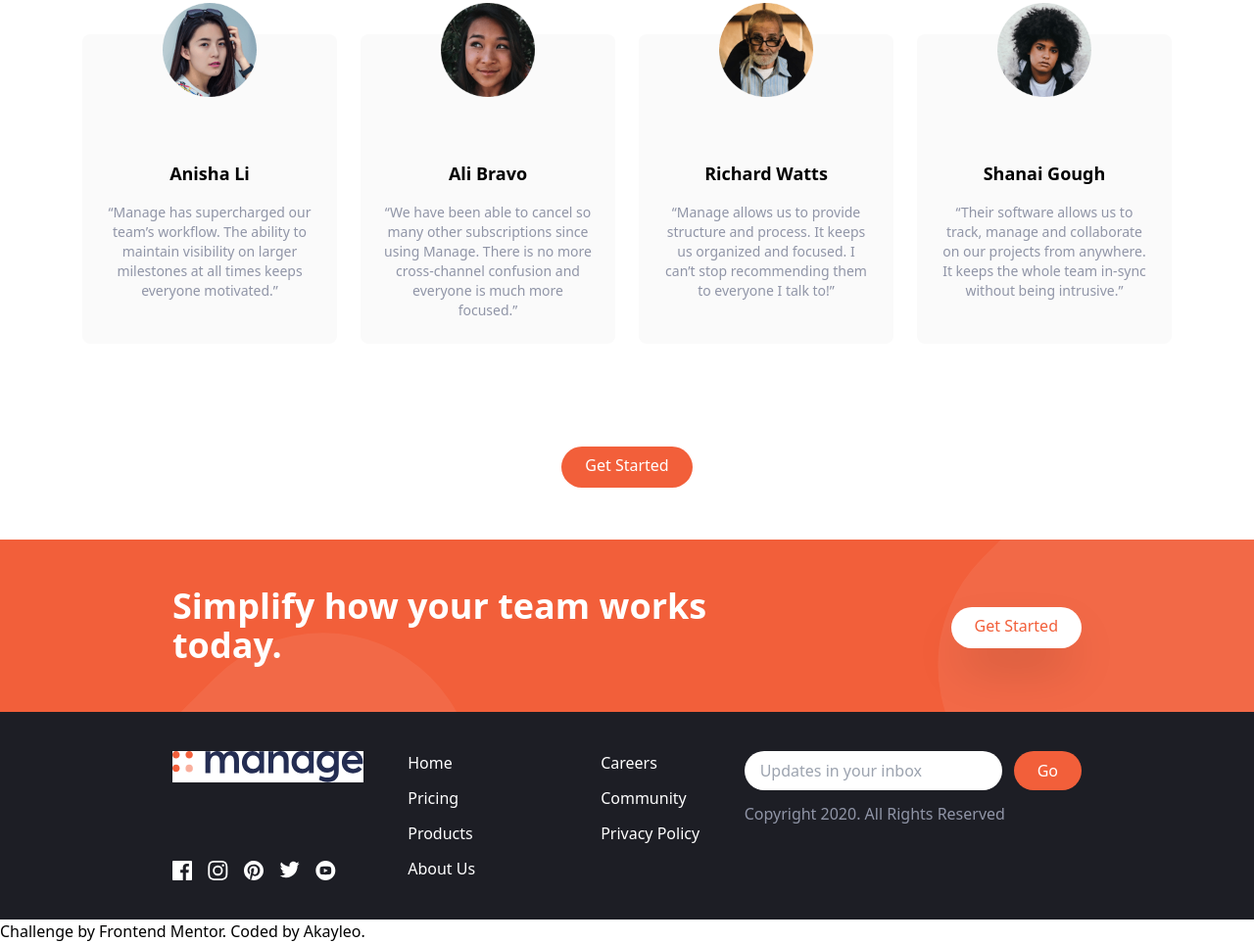
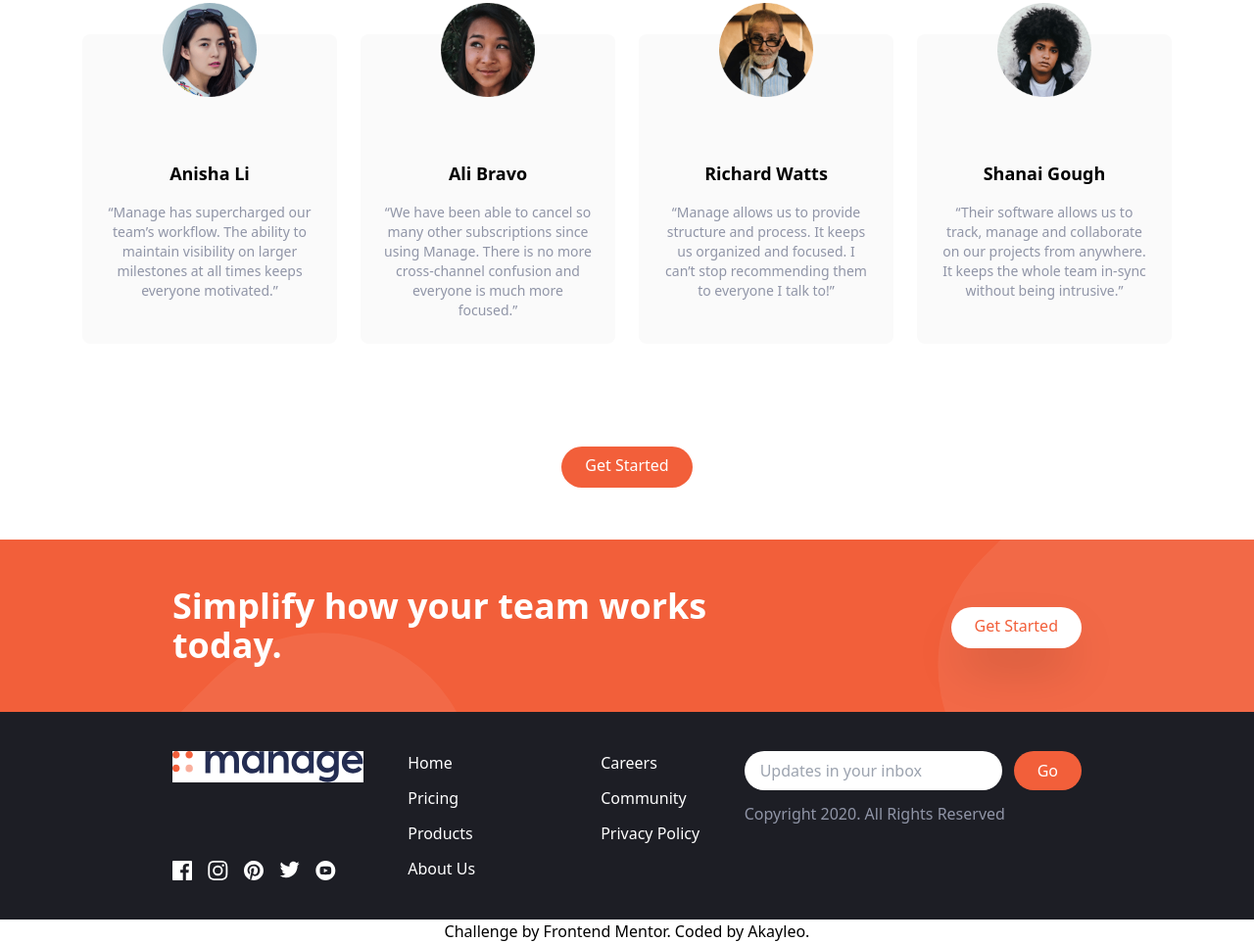
Before and after one commit to Akayleo/manage-landing-page, a website: page index.html in a window 1280 px wide. Shown: the part 1369-2332 px from the top of the page at 98% size. Drawn offline with Linux system fonts and the light colour scheme; files whose address does not match are found by name.

Commit message:
second commit

```diff
--- a/index.html
+++ b/index.html
@@ -309,8 +309,8 @@
 </body>
 
 
-<div class="attribution">
-  Challenge by <a href="https://www.frontendmentor.io?ref=challenge" target="_blank">Frontend Mentor</a>.
+<div class="attribution text-center align-center font-11px">
+  Challenge by <a href="https://www.frontendmentor.io?ref=challenge" class="text-blue" target="_blank">Frontend Mentor</a>.
   Coded by <a href="https://www.github.com/Akayleo">Akayleo</a>.
 </div>
 
```
